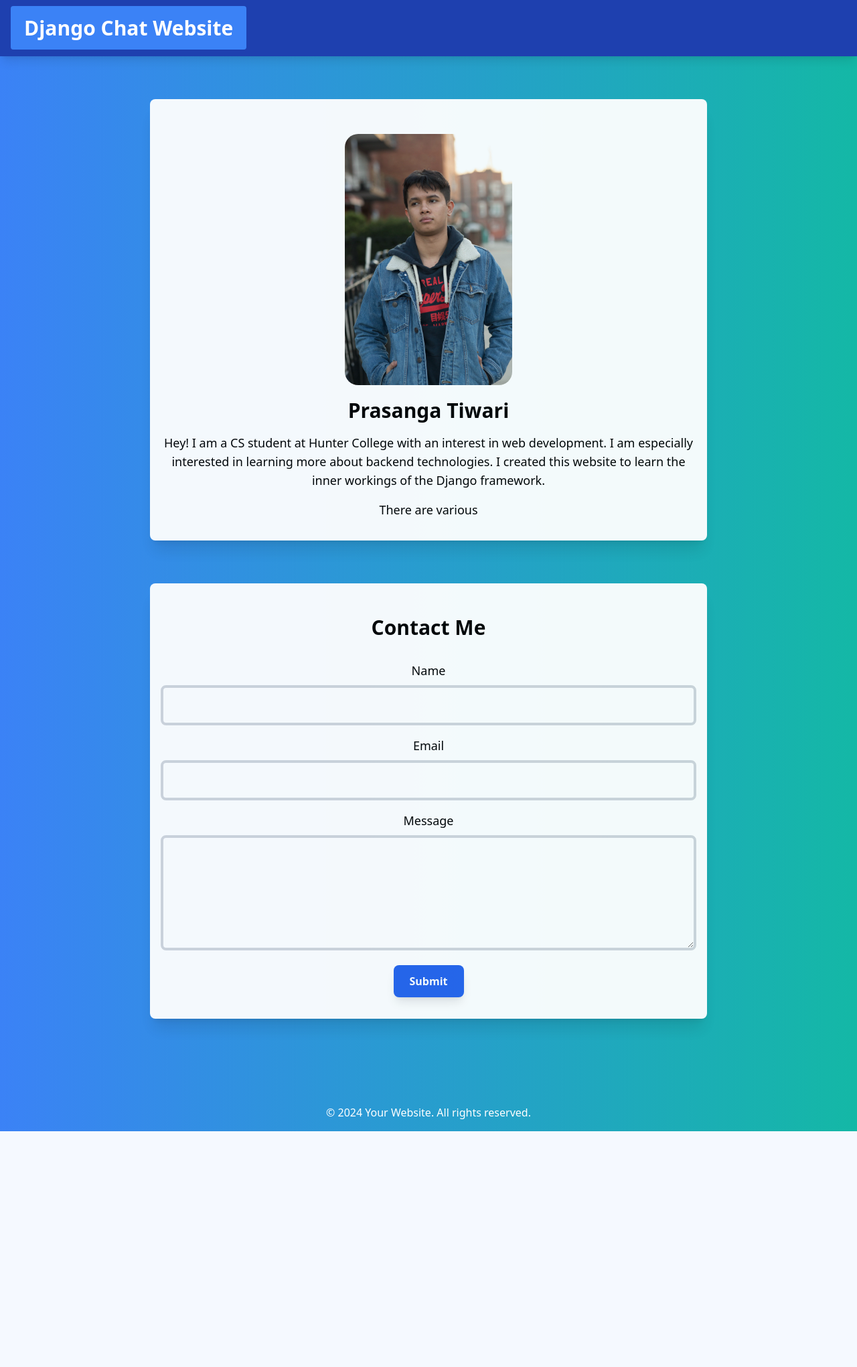
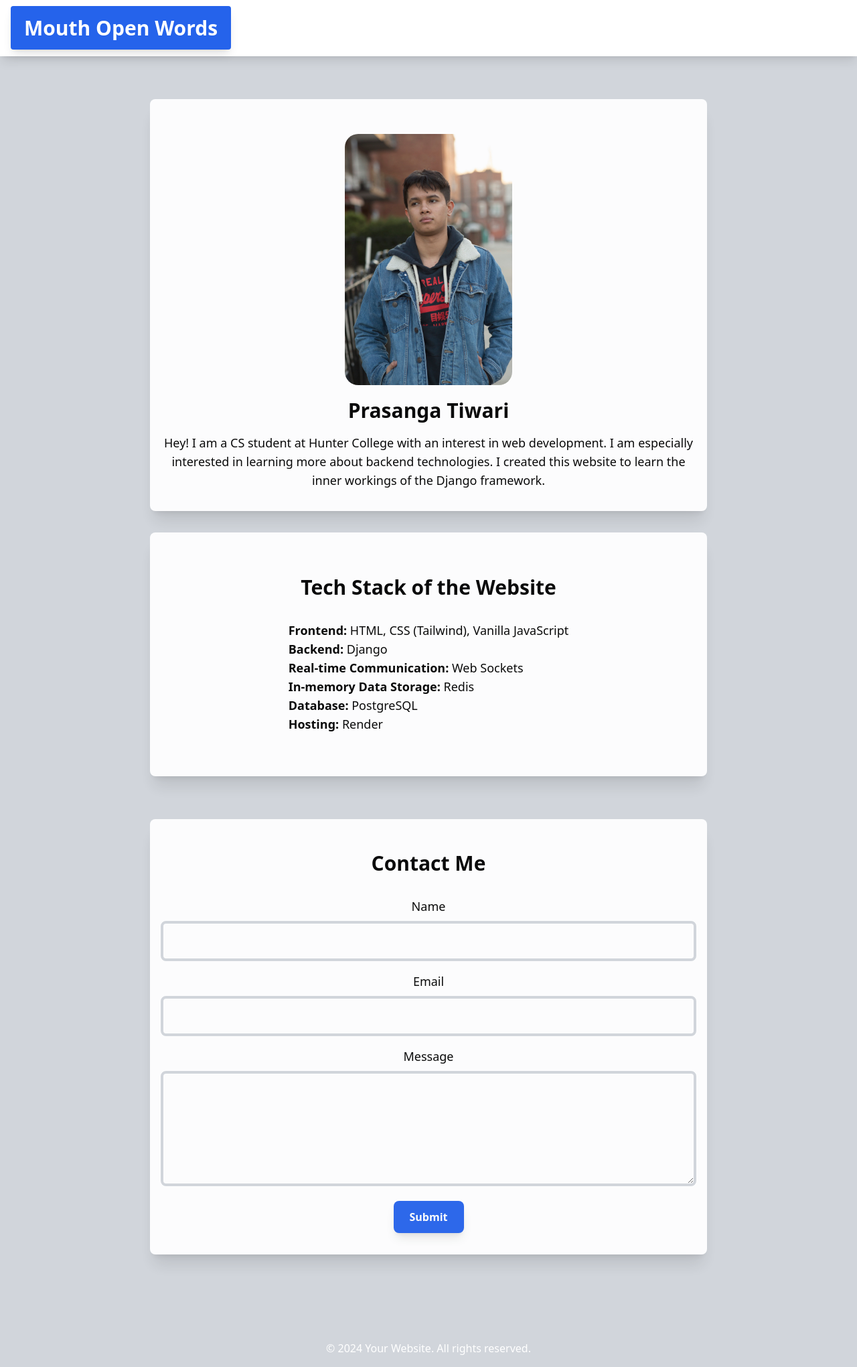
Before and after one commit to Prasangati/chat-app, a Django app: page /about/ in a window 1280 px wide. Shown: the whole page at 67% size. Before the commit the page ends 1689 px from the top, so only its background shows below. Run offline with Django 5.2, Linux system fonts and the light colour scheme; some libraries are stand-ins or nearby versions.

```diff
--- a/chatapp/settings.py
+++ b/chatapp/settings.py
@@ -24,7 +24,7 @@ BASE_DIR = Path(__file__).resolve().parent.parent
 SECRET_KEY = 'django-insecure-i)*(7+1mk0&^(u$(_qnqt^xkru^h8*at@9+cr+-ei53z1zmy8^'
 
 # SECURITY WARNING: don't run with debug turned on in production!
-DEBUG = False
+DEBUG = True
 
 if not DEBUG:
     ALLOWED_HOSTS = ['chat-app-alnz.onrender.com', 'www.chat-app-alnz.onrender.com']
--- a/core/templates/core/about.html
+++ b/core/templates/core/about.html
@@ -5,6 +5,8 @@
 
 {% block content %}
     <div class="container mx-auto mt-4 py-12 px-4"> <!-- Reduced top margin from mt-12 to mt-4 -->
+
+
         <div class="flex flex-wrap justify-center items-center">
             <!-- About Section with Larger Elements and Centered Content -->
             <div class="w-full lg:w-2/3 px-4 mb-8 bg-white rounded-lg shadow-xl opacity-95">
@@ -15,12 +17,29 @@
                         Hey! I am a CS student at Hunter College with an interest in web development.
                         I am especially interested in learning more about backend technologies. I created this website to learn the inner workings of the Django framework.
                     </p>
-                    <p class="mt-4 text-lg">
-                        There are various
-                    </p>
                 </div>
             </div>
         </div>
+
+    <div class="flex flex-wrap justify-center items-center">
+    <!-- About Section with Larger Elements and Centered Content -->
+    <div class="w-full lg:w-2/3 px-4 mb-8 bg-white rounded-lg shadow-xl opacity-95">
+        <div class="text-center py-16"> <!-- Adjusted padding -->
+            <h2 class="text-3xl font-bold mb-8">Tech Stack of the Website</h2> <!-- Adjusted margin -->
+            <div class="text-lg list-disc list-inside">
+                <ul class="inline-block text-left">
+                    <li><strong>Frontend:</strong> HTML, CSS (Tailwind), Vanilla JavaScript</li>
+                    <li><strong>Backend:</strong> Django</li>
+                    <li><strong>Real-time Communication:</strong> Web Sockets</li>
+                    <li><strong>In-memory Data Storage:</strong> Redis</li>
+                    <li><strong>Database:</strong> PostgreSQL</li>
+                    <li><strong>Hosting:</strong> Render</li>
+                </ul>
+            </div>
+        </div>
+    </div>
+</div>
+
         <!-- New Form Section -->
         <div class="flex flex-wrap justify-center items-center mt-8">
             <div class="w-full lg:w-2/3 px-4 mb-8 bg-white rounded-lg shadow-xl opacity-95">
--- a/core/templates/core/base.html
+++ b/core/templates/core/base.html
@@ -14,14 +14,14 @@
 
     </style>
   </head>
-  <body class="min-h-screen bg-gradient-to-r from-blue-500 to-teal-500">
+  <body class="min-h-screen bg-gray-300">
     <header>
-        <nav class="flex items-center justify-between px-4 py-6 bg-blue-800 text-white shadow-lg"> <!-- Enhanced navbar appearance -->
+        <nav class="flex items-center justify-between px-4 py-6 bg-white text-gray-800 shadow-lg"> <!-- Enhanced navbar appearance -->
             <div>
               {% if request.user.is_authenticated %}
-                <a href="/" class="text-3xl font-bold bg-blue-500 hover:bg-blue-700 px-5 py-3 rounded transition duration-300 ease-in-out">Home</a> <!-- Increased font size and padding for better visibility -->
+                  <a href="/" class="bg-blue-600 hover:bg-blue-800 text-white font-bold text-3xl px-5 py-3 rounded transition duration-300 ease-in-out transform hover:-translate-y-1 shadow-lg">Mouth Open Words</a>
               {% else %}
-                <a href="/" class="text-3xl font-bold bg-blue-500 hover:bg-blue-700 px-5 py-3 rounded transition duration-300 ease-in-out">Django Chat Website</a>
+                  <a href="/" class="bg-blue-600 hover:bg-blue-800 text-white font-bold text-3xl px-5 py-3 rounded transition duration-300 ease-in-out transform hover:-translate-y-1 shadow-lg">Mouth Open Words</a>
               {% endif %}
             </div>
 
--- a/core/templates/core/front.html
+++ b/core/templates/core/front.html
@@ -8,7 +8,7 @@
             <!-- About Section with Larger Elements and Centered Content -->
             <div class="w-full lg:w-2/3 px-4 mb-8 bg-white rounded-lg shadow-xl opacity-95">
                 <div class="text-center py-8">
-                    <h2 class="text-3xl font-bold mt-4">Language Learner Platform</h2>
+                    <h2 class="text-3xl font-bold mt-4">Mouth Open Words</h2>
                     <p class="mt-4 text-lg">
                         This website is being developed to help language learners find people who can converse with to
                         improve their language skills. It's Omegle for language learners. The website looks a little clunky, but I hope to improve it soon.
```
